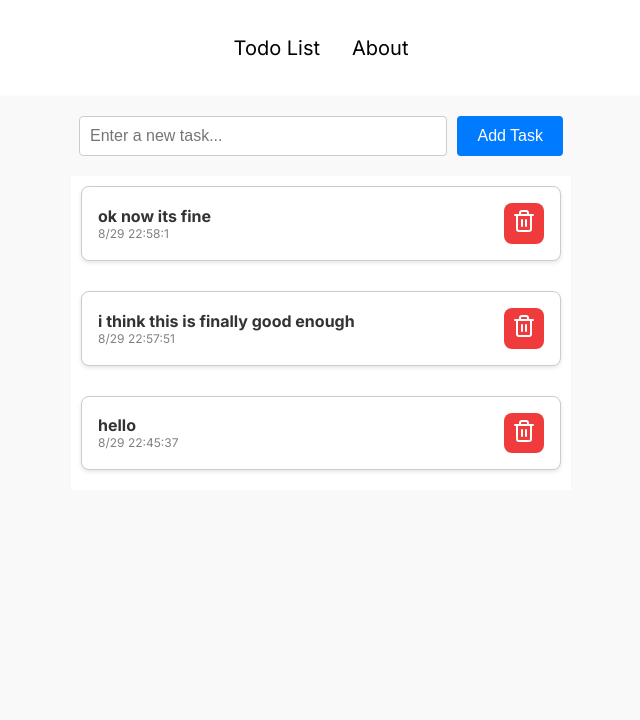
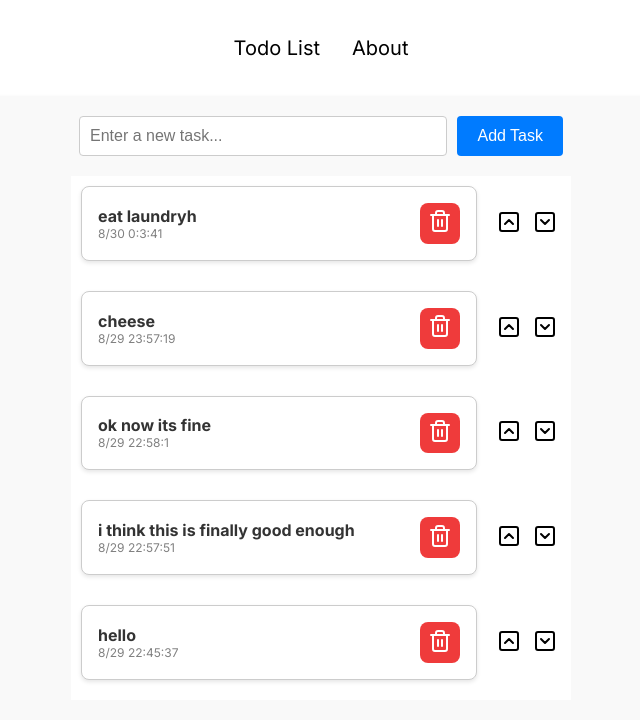
Before and after one commit to c-l-scholl/bizinc-tasks, a Next.js app in the folder frontend-task/todo-app/: page / in a window 1280 px wide. Shown: the top 720 px of the page, without its empty margins (319-959 px from the left). Built offline with nearby package versions, Linux system fonts and the light colour scheme; data requests are answered from the project's data file.

Commit message:
added move up and move down feature to todo

```diff
--- a/frontend-task/todo-app/components/TaskManager.tsx
+++ b/frontend-task/todo-app/components/TaskManager.tsx
@@ -19,12 +19,13 @@ const TaskManager = () => {
 	// GET
 	const getTasks = async () => {
 		try {
-			const response = await fetch(`${DB_URL}?_sort=dateCreated&_order=desc`);
+			//const response = await fetch(`${DB_URL}?_sort=dateCreated&_order=desc`);
+			const response = await fetch(DB_URL);
 			if (!response.ok) {
 				throw new Error(`Response status: ${response.status}`);
 			}
 			const tasksJson: TaskType[] = await response.json() as TaskType[];
-			setTasks(tasksJson);
+			setTasks(tasksJson.reverse());
 
 		} catch (err) {
 			console.error(err);
@@ -83,23 +84,71 @@ const TaskManager = () => {
 
 	};
 
-	// const moveTaskUp = (index: number) => {
-	// 	if (index > 0) {
-	// 		const updatedTasks = [...tasks];
-	// 		[updatedTasks[index], updatedTasks[index - 1]] =
-	// 			[updatedTasks[index - 1], updatedTasks[index]];
-	// 		setTasks(updatedTasks);
-	// 	}
-	// }
+	const moveTaskUp = async (index: number) => {
+		if (index <= 0) {
+			return;
+		}
+		const task1 = tasks[index - 1];
+		const task2 = tasks[index];
+		try {
+			const response1 = await fetch(`${DB_URL}/${task1.id}`, {
+				method: "PUT",
+				headers: {
+					"Content-type": "application/json",
+				},
+				body: JSON.stringify(task2),
+			});
+			if (!response1.ok) {
+				throw new Error(`Response status: ${response1.status}`);
+			}
+			const response2 = await fetch(`${DB_URL}/${task2.id}`, {
+				method: "PUT",
+				headers: {
+					"Content-type": "application/json",
+				},
+				body: JSON.stringify(task1),
+			});
+			if (!response2.ok) {
+				throw new Error(`Response status: ${response2.status}`);
+			}
+			getTasks();
+		} catch (err) {
+			console.error(err);
+		}
+	}
 
-	// const moveTaskDown = (index: number) => {
-	// 	if (index < tasks.length - 1) {
-	// 		const updatedTasks = [...tasks];
-	// 		[updatedTasks[index + 1], updatedTasks[index]] =
-	// 			[updatedTasks[index] , updatedTasks[index + 1]];
-	// 		setTasks(updatedTasks);
-	// 	}
-	// }
+	const moveTaskDown = async (index: number) => {
+		if (index > tasks.length - 1) {
+			return;
+		}
+		const task1 = tasks[index + 1];
+		const task2 = tasks[index];
+		try {
+			const response1 = await fetch(`${DB_URL}/${task1.id}`, {
+				method: "PUT",
+				headers: {
+					"Content-type": "application/json",
+				},
+				body: JSON.stringify(task2),
+			});
+			if (!response1.ok) {
+				throw new Error(`Response status: ${response1.status}`);
+			}
+			const response2 = await fetch(`${DB_URL}/${task2.id}`, {
+				method: "PUT",
+				headers: {
+					"Content-type": "application/json",
+				},
+				body: JSON.stringify(task1),
+			});
+			if (!response2.ok) {
+				throw new Error(`Response status: ${response2.status}`);
+			}
+			getTasks();
+		} catch (err) {
+			console.error(err);
+		}
+	}
 
 	return (
 		<div className="task-mng-container">
@@ -127,14 +176,14 @@ const TaskManager = () => {
 					tasks.map((task, index) => (
 						<div key={index}>
 							<Task taskName={task.taskName} dateCreated={task.dateCreated} deleteCurrentTask={() => deleteTask(index)} />
-							{/* <div className="task-mng-button-container">
+							<div className="task-mng-button-container">
 								<button onClick={() => moveTaskUp(index)} className="task-mng-button task-mng-up-button">
 									<SquareChevronUp />
 								</button>
 								<button onClick={() => moveTaskDown(index)} className="task-mng-button task-mng-down-button">
 									<SquareChevronDown />
 								</button>
-							</div> */}
+							</div>
 						</div>
 					))}
 			</div>
--- a/frontend-task/todo-app/db.json
+++ b/frontend-task/todo-app/db.json
@@ -14,6 +14,16 @@
       "id": "9da961d8-5da8-447b-908f-43afd68dccc6",
       "taskName": "ok now its fine",
       "dateCreated": "2024-08-29T22:58:01.122Z"
+    },
+    {
+      "id": "e36f2c9a-6b38-448b-ac00-d9bc9b9ffd2e",
+      "taskName": "cheese",
+      "dateCreated": "2024-08-29T23:57:19.997Z"
+    },
+    {
+      "id": "a82c0b3c-e79c-4419-8c5c-7aaad1444848",
+      "taskName": "eat laundryh",
+      "dateCreated": "2024-08-30T00:03:41.583Z"
     }
   ]
 }
```
